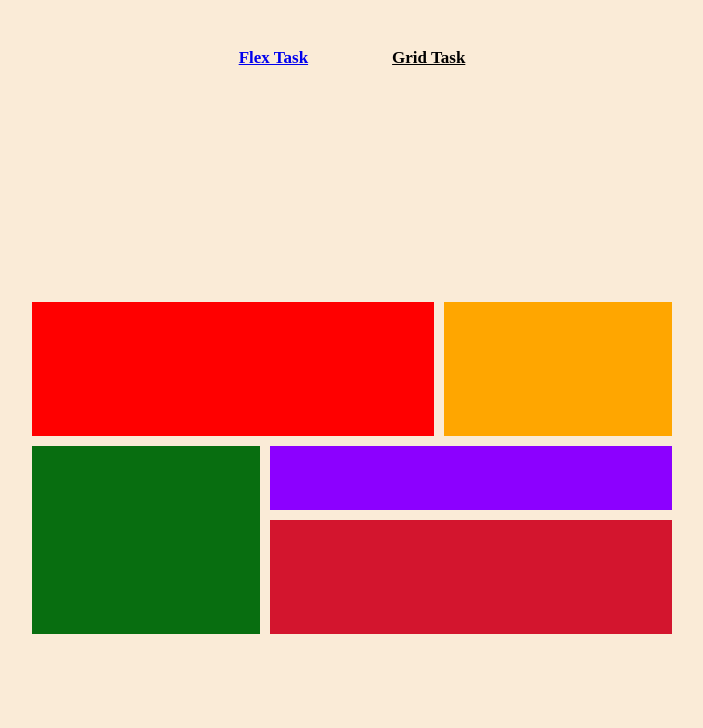
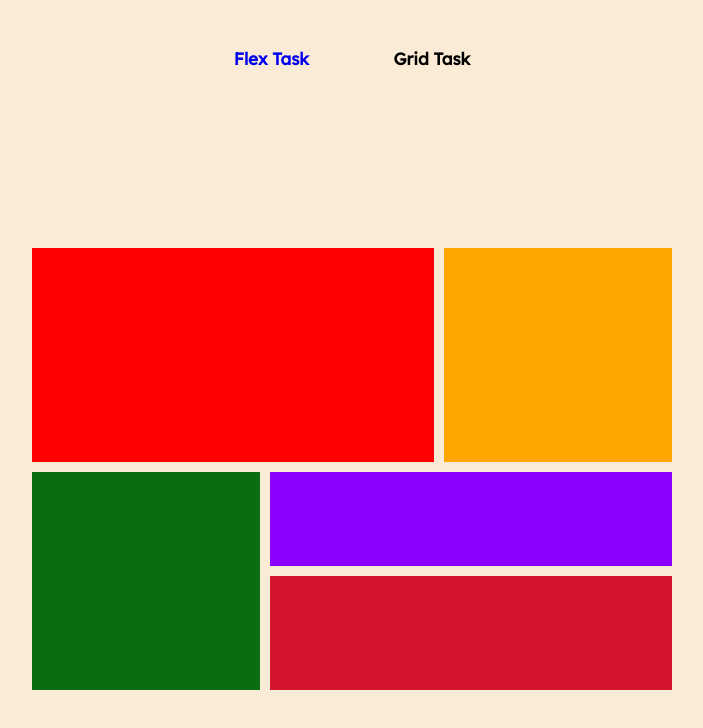
Before and after one commit to blaycoder/css-layout, a plain HTML site: page grid.html in a window 1280 px wide. Shown: the whole page, without its empty margins (288-991 px from the left). Drawn offline with Linux system fonts and the light colour scheme.

Commit message:
made changes on grid css

```diff
--- a/css/grid.css
+++ b/css/grid.css
@@ -1,10 +1,16 @@
+@import url('https://fonts.googleapis.com/css2?family=Lexend&display=swap');
+@import url('https://fonts.googleapis.com/css2?family=Big+Shoulders+Display:wght@700&display=swap');
+
 * {
     margin: 0;
     padding: 0;
+    text-decoration: none;
 }
+
 
 body {
     background-color: antiquewhite;
+    font-family: 'lexend', sans-serif;
 }
 
 main{
@@ -31,12 +37,13 @@ main{
 
 .item-a {
     background-color: red;
-    height: 70px;
+    height: 150px;
     grid-area: a;
 }
 .item-b {
     background-color: rgb(255, 166, 0);
     grid-area: b;
+    height: 150px;
 }
 .item-c {
     background-color: rgb(8, 110, 16);
@@ -45,6 +52,7 @@ main{
 .item-d {
     background-color: rgb(140, 0, 255);
     grid-area: d;
+    height: 30px;
 }
 .item-e {
     background-color: rgb(211, 21, 46);
```
